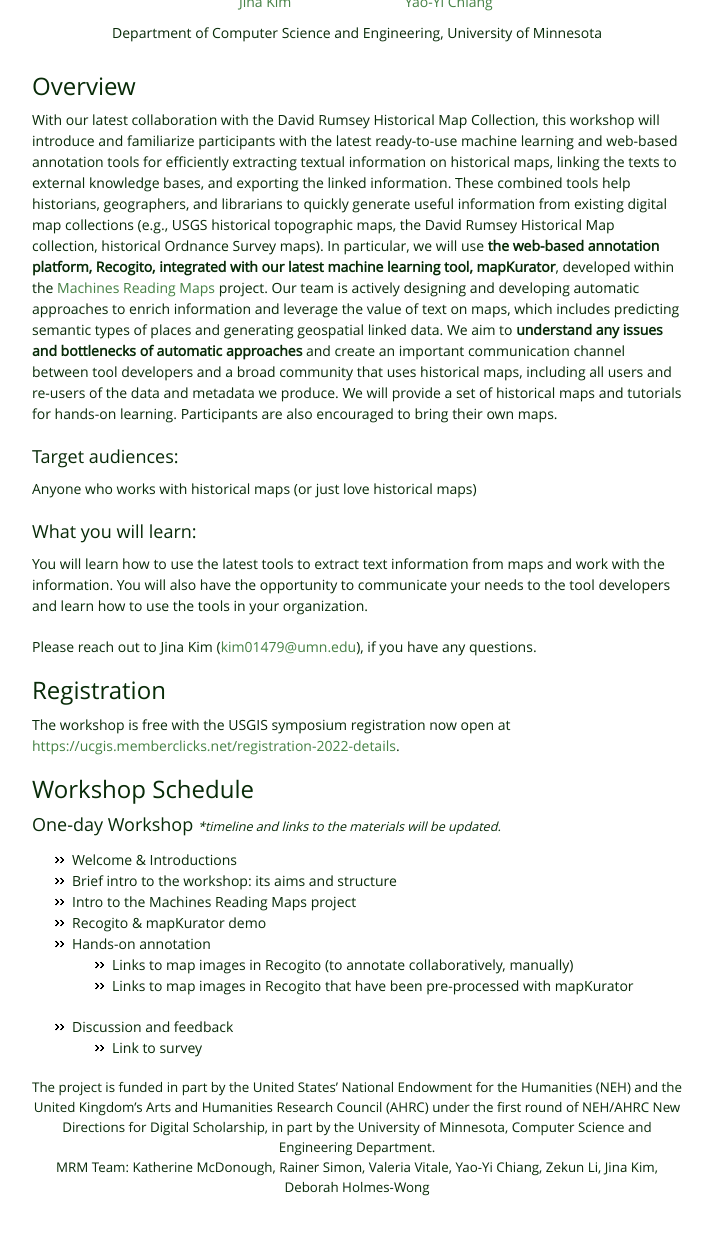
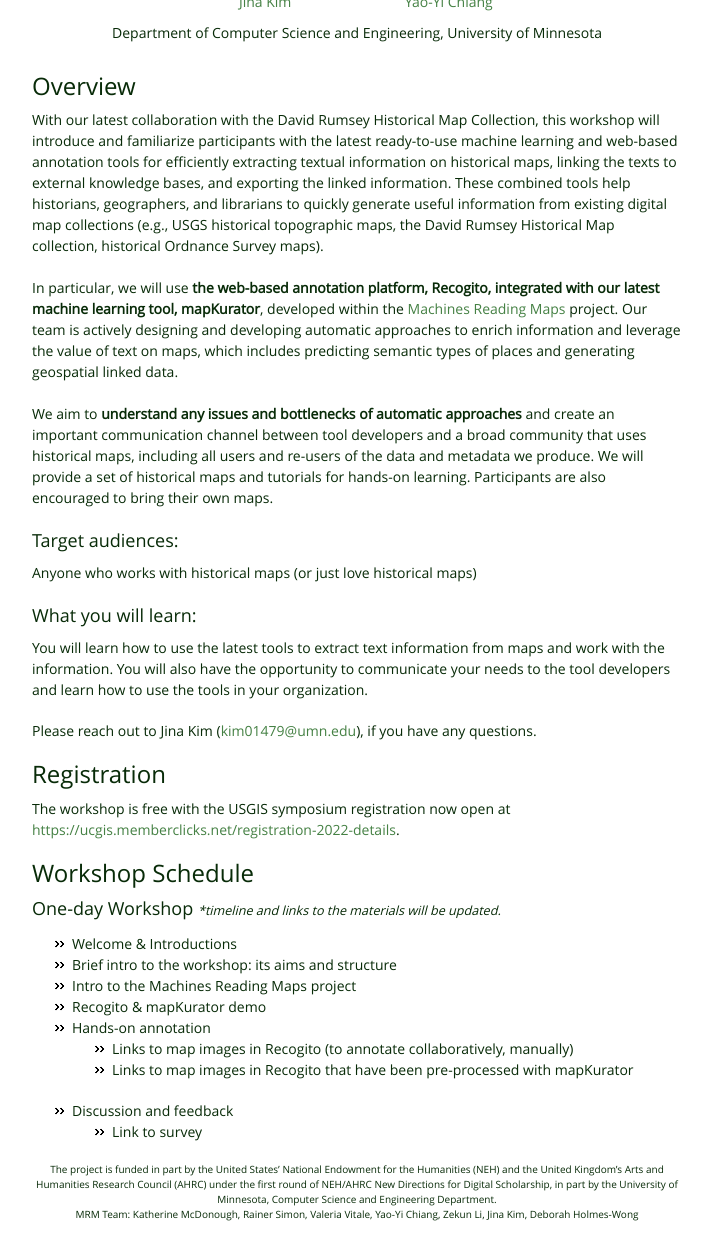
Before and after one commit to machines-reading-maps/machines-reading-maps.github.io, a Jekyll site: the page built from ucgis2022-workshop.html, in a window 1280 px wide, cut to the strip 396-1718 px from the top of the page. Shown: the top 1260 px of the strip, without its empty margins (283-995 px from the left). Built offline with Jekyll 4.4.1, drawn with Linux system fonts in a browser that asks for light colours.

Commit message:
Update ucgis2022-workshop.html

```diff
--- a/ucgis2022-workshop.html
+++ b/ucgis2022-workshop.html
@@ -38,9 +38,9 @@ layout: workshop
     <h2>Overview</h2>
     <p>
         With our latest collaboration with the David Rumsey Historical Map Collection, this workshop will introduce and familiarize participants with the latest ready-to-use machine learning and web-based annotation tools for efficiently extracting textual information on historical maps, linking the texts to external knowledge bases, and exporting the linked information. These combined tools help historians, geographers, and librarians to quickly generate useful information from existing digital map collections (e.g., USGS historical topographic maps, the David Rumsey Historical Map collection, historical Ordnance Survey maps).
-
+    <br><br>
         In particular, we will use <b style="font-weight: bolder;">the web-based annotation platform, Recogito, integrated with our latest machine learning tool, mapKurator</b>, developed within the <a href="https://machines-reading-maps.github.io/">Machines Reading Maps</a> project. Our team is actively designing and developing automatic approaches to enrich information and leverage the value of text on maps, which includes predicting semantic types of places and generating geospatial linked data.
-
+    <br><br>
         We aim to <b style="font-weight: bolder;">understand any issues and bottlenecks of automatic approaches</b> and create an important communication channel between tool developers and a broad community that uses historical maps, including all users and re-users of the data and metadata we produce. We will provide a set of historical maps and tutorials for hands-on learning. Participants are also encouraged to bring their own maps.
     </p>
 
@@ -78,7 +78,7 @@ layout: workshop
     </ul>
 </div>
 
-<footer style="text-align:center;">
+<footer style="text-align:center;font-size: x-small;">
     The project is funded in part by the United States’ National Endowment for the Humanities (NEH) and the United Kingdom’s Arts and Humanities Research Council (AHRC) under the first round of NEH/AHRC New Directions for Digital Scholarship, in part by the University of Minnesota, Computer Science and Engineering Department.
     <br>
     MRM Team: Katherine McDonough, Rainer Simon, Valeria Vitale, Yao-Yi Chiang, Zekun Li, Jina Kim, Deborah Holmes-Wong
```
